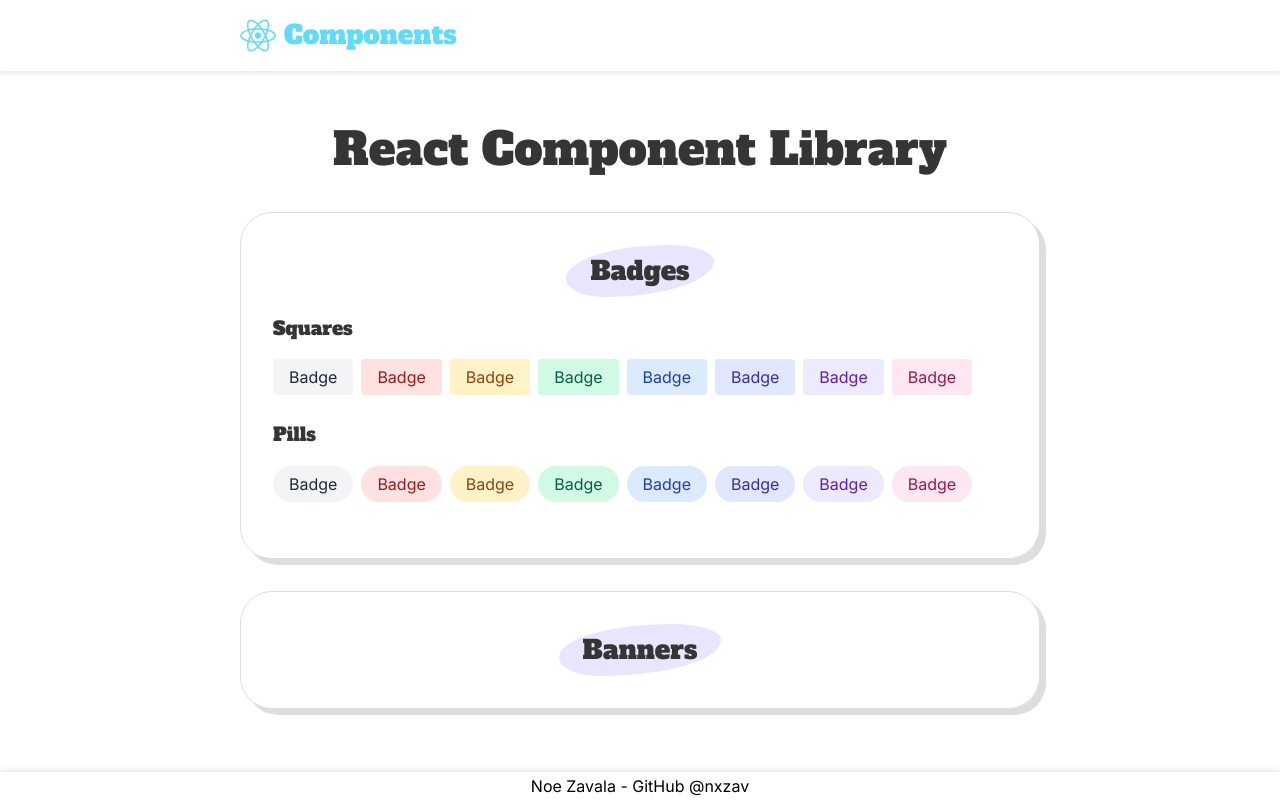
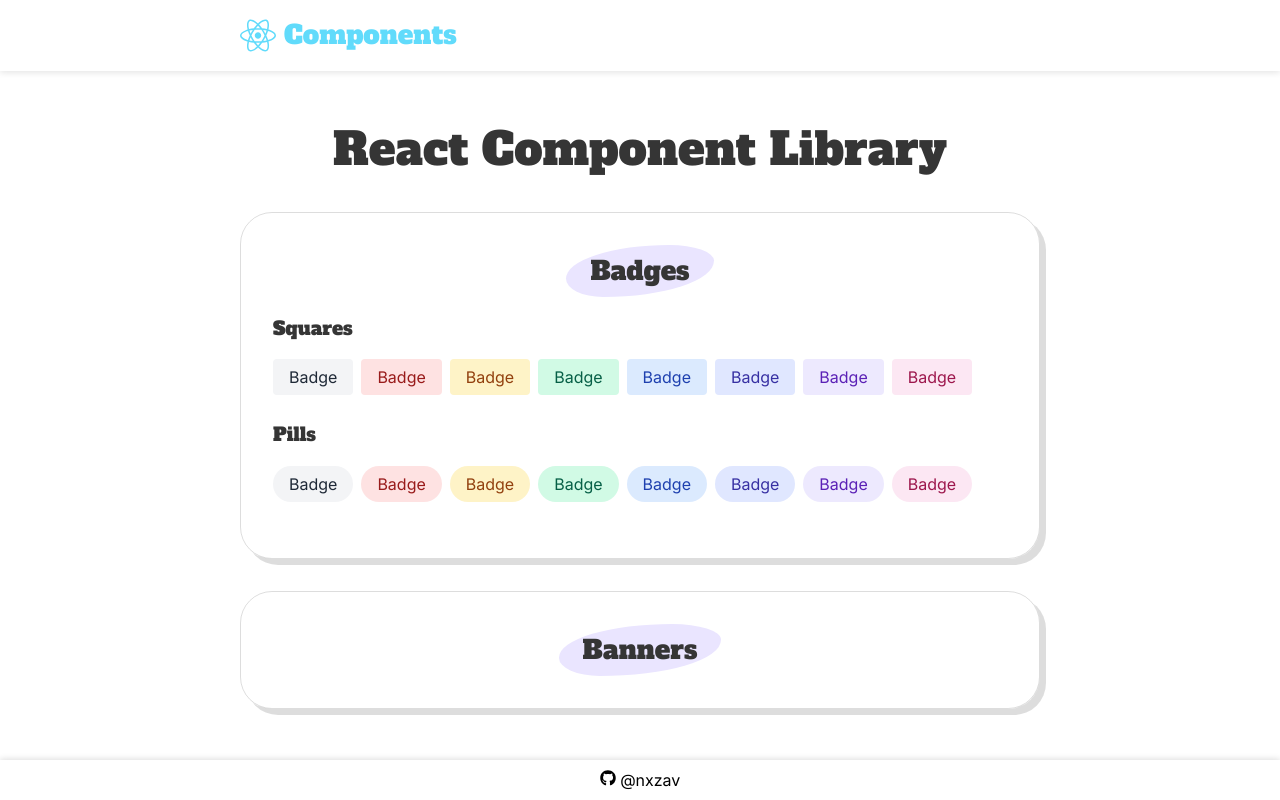
Before and after one commit to nxzav/react-component-library, a React (Vite) app: page / in a window 1280 px wide. Built offline with nearby package versions, Linux system fonts and the light colour scheme.

Commit message:
Add index title, add link to footer

```diff
--- a/index.html
+++ b/index.html
@@ -7,7 +7,7 @@
     <link rel="preconnect" href="https://fonts.gstatic.com" crossorigin />
     <link href="https://fonts.googleapis.com/css2?family=Inter:wght@100..900&family=Permanent+Marker&display=swap" rel="stylesheet"/>
     <meta name="viewport" content="width=device-width, initial-scale=1.0" />
-    <title>Vite + React</title>
+    <title>React Components NxZ</title>
   </head>
   <body>
     <div id="root"></div>
--- a/package.json
+++ b/package.json
@@ -11,7 +11,8 @@
   },
   "dependencies": {
     "react": "^18.2.0",
-    "react-dom": "^18.2.0"
+    "react-dom": "^18.2.0",
+    "react-icons": "^5.2.1"
   },
   "devDependencies": {
     "@types/react": "^18.2.66",
--- a/src/components/Footer.jsx
+++ b/src/components/Footer.jsx
@@ -1,7 +1,13 @@
+import { FaGithub } from 'react-icons/fa';
+
 export default function Footer() {
   return (
     <footer>
-      <span className="footer-text">Noe Zavala - GitHub @nxzav</span>
+      <span className="footer-text">
+        <a target="_blank" href="https://github.com/nxzav">
+          <FaGithub /> @nxzav
+        </a>
+      </span>
     </footer>
   );
 }
--- a/src/index.css
+++ b/src/index.css
@@ -10,10 +10,16 @@ body {
 }
 
 footer {
-  padding: 4px 0;
+  padding: 10px 0;
   text-align: center;
   width: 100%;
   position: fixed;
   bottom: 0;
+  backdrop-filter: blur(3px);
   box-shadow: 0 -1px 6px #0002;
 }
+
+footer a {
+  color: #000;
+  text-decoration: none;
+}
```
Also changed, not shown: 1 other file (tests, documents, lock files or other folders).
